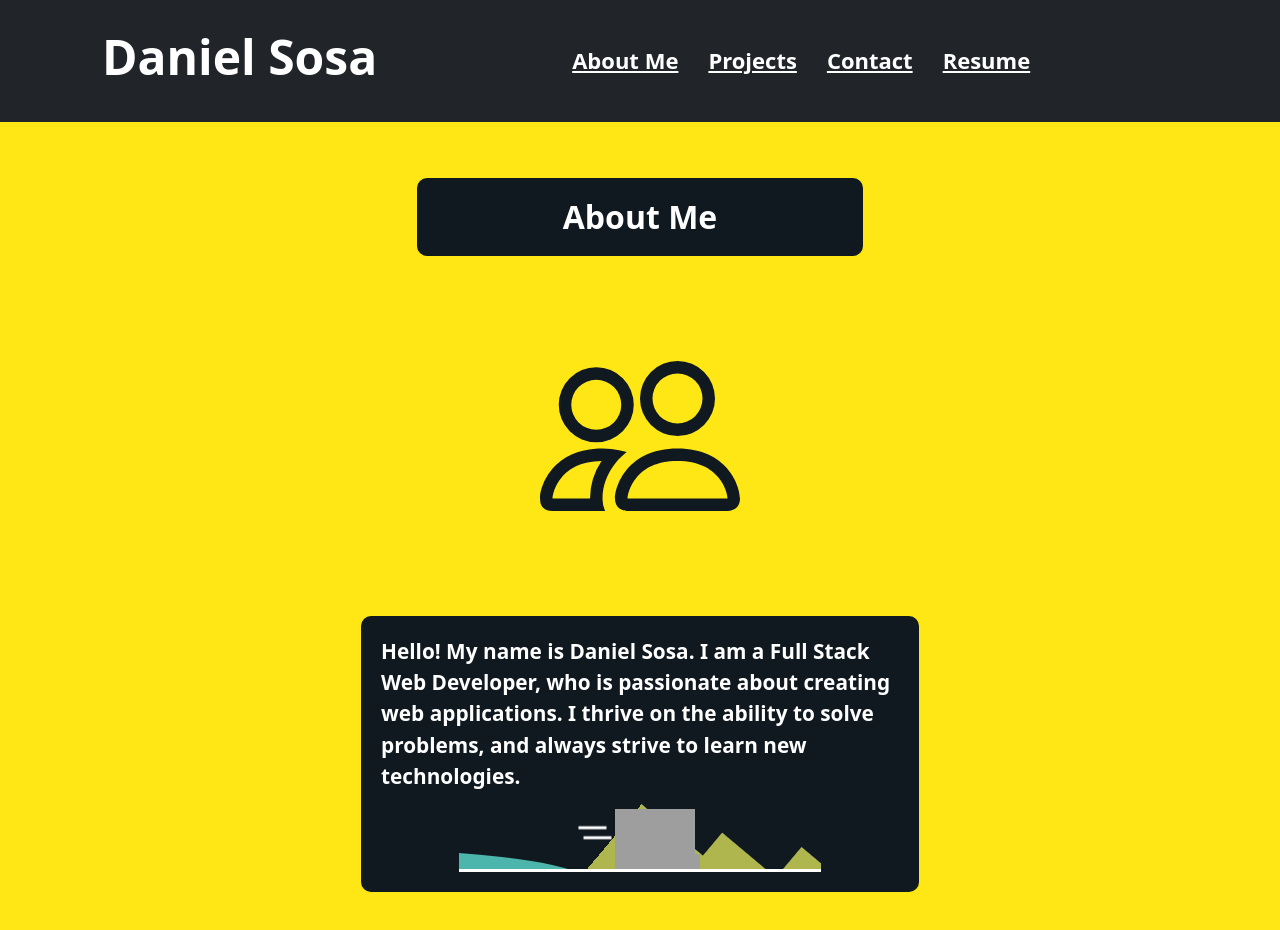
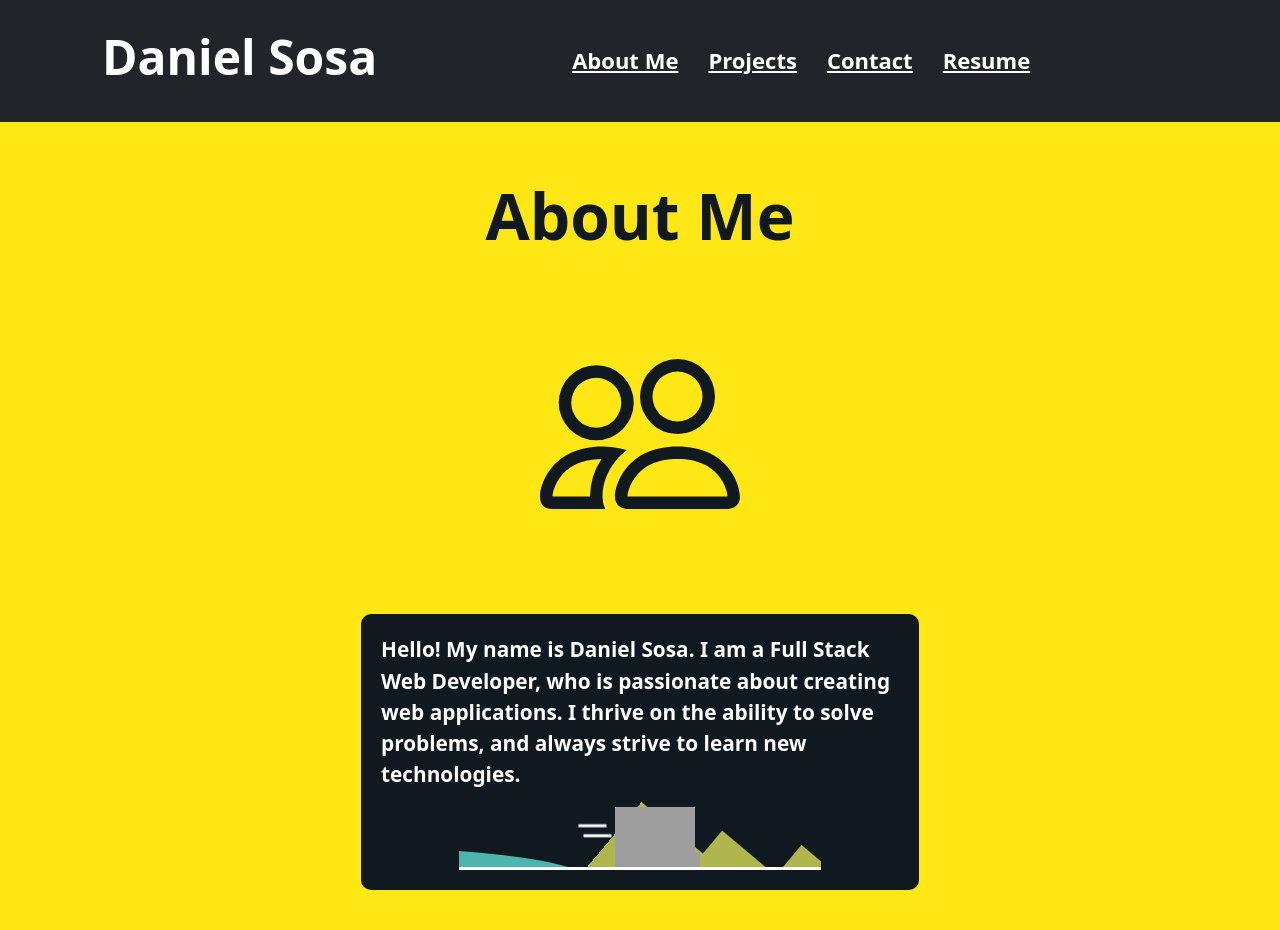
Before and after one commit to sosadaniel12/React-Portfolio, a React (Create React App) app: page /#/about in a window 1280 px wide. Shown: the top 930 px of the page. Built offline with nearby package versions, Linux system fonts and the light colour scheme; grey boxes are pictures that could not be loaded.

Commit message:
workign on resume

```diff
--- a/src/components/Header/Header.js
+++ b/src/components/Header/Header.js
@@ -3,6 +3,7 @@ import { Route, Navigate, HashRouter, Routes } from "react-router-dom";
 import AboutMe from "../../screens/AboutMe/about-me";
 import Navbar1 from "../../components/Navbar/Navbar";
 import Portfolio from "../../screens/Portfolio/projects";
+import Resume from "../../screens/Resume/Resume";
 
 class Header extends Component {
   render() {
@@ -16,6 +17,7 @@ class Header extends Component {
           <Route exact path="/" render={() => <Navigate to="/about" />} />
           <Route path="about" element={<AboutMe />} />
           <Route path="projects" element={<Portfolio />} />
+          <Route path="resume" element={<Resume />} />
         </Routes>
       </HashRouter>
     );
--- a/src/screens/AboutMe/about-me.css
+++ b/src/screens/AboutMe/about-me.css
@@ -4,14 +4,14 @@
 }
 
 .header {
-  background-color: #101820ff;
-  color: white;
+  /* background-color: #101820ff; */
+  color: #101820ff;
   padding: 20px;
   text-align: center;
   border-radius: 10px;
   margin-bottom: 2em;
-  font-weight: 650;
-  font-size: 2em;
+  font-weight: 700;
+  font-size: 3em;
 }
 
 .info {
--- a/src/screens/AboutMe/about-me.js
+++ b/src/screens/AboutMe/about-me.js
@@ -9,7 +9,7 @@ const AboutMe = () => {
       <div className="container">
         <div className="row">
           <div className="col-md-12">
-            <h1 className="header">About Me</h1>
+            <h2 className="top-title">About Me</h2>
             <People className="people" />
             <p className="info">
               Hello! My name is Daniel Sosa. I am a Full Stack Web Developer,
--- a/src/screens/AboutMe/aboutMediaQueries.css
+++ b/src/screens/AboutMe/aboutMediaQueries.css
@@ -1,9 +1,10 @@
+@media screen and (max-width: 700px) {
+  .top-title {
+    text-align: center;
+  }
+}
+
 @media screen and (min-width: 799px) {
-  .header {
-    max-width: 50%;
-    margin: auto;
-  }
-
   .info {
     max-width: 70%;
     margin: auto;
@@ -12,14 +13,16 @@
   .loop-wrapper {
     max-width: 80%;
   }
+
+  .top-title {
+    text-align: center;
+    margin: auto;
+    display: block;
+    justify-content: center;
+  }
 }
 
 @media screen and (min-width: 1200px) {
-  .header {
-    max-width: 40%;
-    margin: auto;
-  }
-
   .info {
     max-width: 50%;
     margin: auto;
--- a/src/screens/Resume/Resume.css
+++ b/src/screens/Resume/Resume.css
@@ -0,0 +1,11 @@
+.outer {
+  height: 150vh;
+}
+
+.button {
+  width: 200px;
+  height: 70px;
+  margin-top: 2.5em;
+  display: flex;
+  justify-content: center;
+}
--- a/src/screens/Resume/Resume.js
+++ b/src/screens/Resume/Resume.js
@@ -0,0 +1,62 @@
+import React from "react";
+import "./Resume.css";
+import { Button } from "react-bootstrap";
+
+const Resume = () => {
+  return (
+    <section className="container">
+      <div className="outer">
+        <div className="project">
+          <h2 className="top-title">Resume</h2>
+          <hr></hr>
+        </div>
+        <div className="resume-container">
+          <div className="resume-left">
+            <div className="resume-left-top">
+              <h3 className="resume-title">Education</h3>
+              <hr></hr>
+              <div className="resume-left-top-content">
+                <h4 className="resume-content-title">
+                  University of San Antonio, San Antonio, TX
+                </h4>
+                <h4 className="resume-content-title">
+                  Certificate of Completion: Full Stack Web Development
+                </h4>
+                <h4 className="resume-content-title">Graduated January 2022</h4>
+                <br></br>
+              </div>
+            </div>
+            <div className="resume-left-bottom">
+              <h3 className="resume-title">Experience</h3>
+              <hr></hr>
+              <div className="resume-left-bottom-content">
+                <h4 className="resume-content-title">
+                  Software Engineer Intern
+                </h4>
+                <h4 className="resume-content-title">UCI Data Science Lab</h4>
+                <h4 className="resume-content-title">May 2020 - Present</h4>
+                <h4 className="resume-content-title">
+                  <ul>
+                    <li>
+                      Developed a web application for the UCI Data Science Lab
+                      that allows users to visualize the data collected by the
+                      lab.
+                    </li>
+                    <li>
+                      Implemented a REST API for the web application that
+                      retrieves data from the database.
+                    </li>
+                  </ul>
+                </h4>
+              </div>
+            </div>
+          </div>
+        </div>
+
+        <Button className="button" />
+      </div>
+    </section>
+  );
+};
+
+export default Resume;
```
